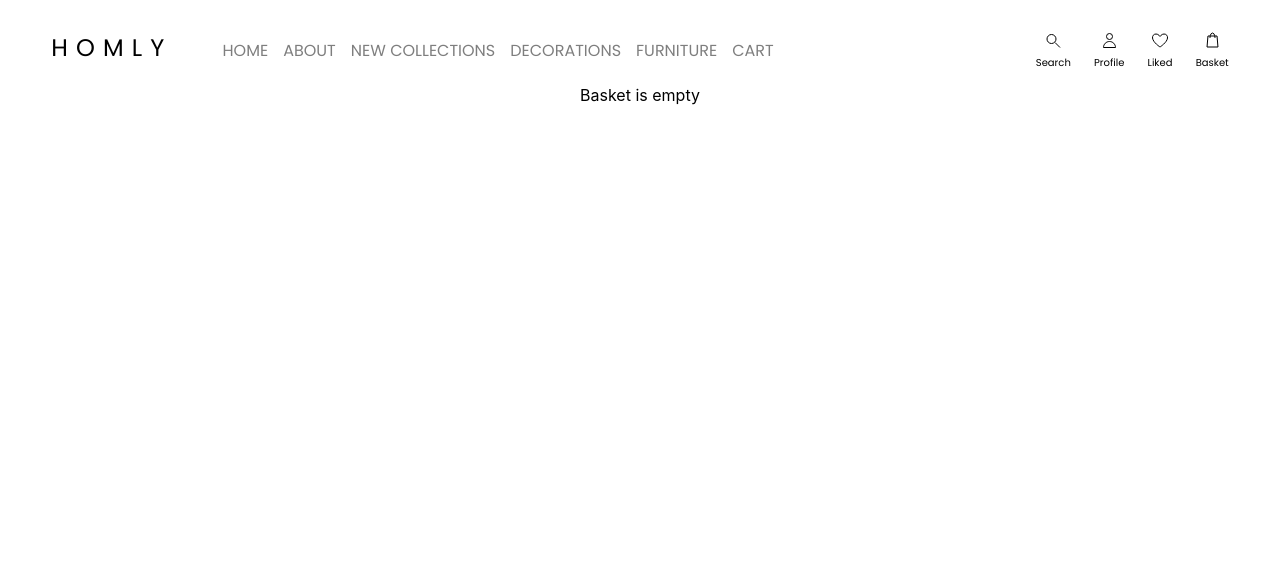
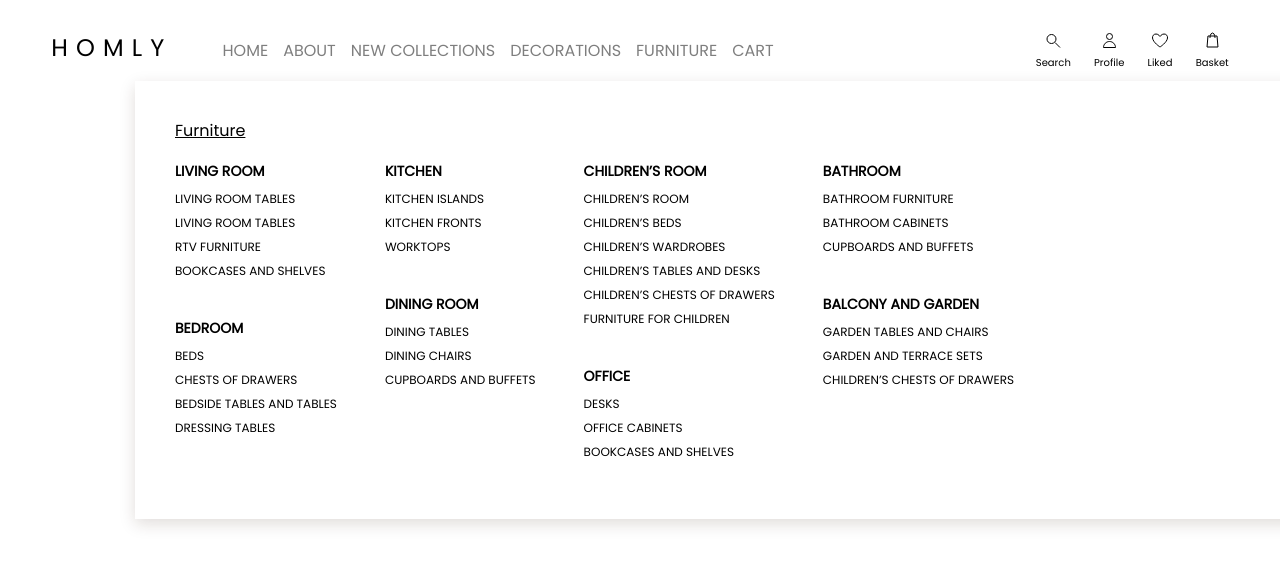
Before and after one commit to miwrona-deloitte/ecommerce, a React (Create React App) app: page /cart in a window 1280 px wide. Shown: the top 566 px of the page. Built offline with nearby package versions, Linux system fonts and the light colour scheme.

Commit message:
continuation styling categories

```diff
--- /dev/null
+++ b/src/components/Categories.module.scss
@@ -0,0 +1,79 @@
+.categories {
+  display: flex;
+  flex-direction: column;
+  align-items: flex-start;
+  padding: 32px 40px;
+  gap: 24px;
+  position: absolute;
+  width: 1170px;
+  height: 374px;
+  left: 135px;
+  top: 81px;
+  background: #ffffff;
+  box-shadow: 0px 5px 15px rgba(52, 30, 13, 0.15);
+
+  .header {
+    display: flex;
+    flex-direction: column;
+    align-items: flex-start;
+    height: 24px;
+    text-decoration: underline;
+  }
+
+  .flyoutMenu {
+    display: flex;
+    flex-direction: row;
+    align-items: flex-start;
+    gap: 48px;
+    width: 841px;
+    flex: none;
+    order: 1;
+    flex-grow: 0;
+    .col {
+      display: flex;
+      flex-direction: column;
+      align-items: flex-start;
+      padding: 0px;
+      gap: 8px;
+      flex: none;
+      order: 0;
+      flex-grow: 0;
+
+      ul {
+        list-style: none;
+        padding-left: 0;
+        margin-top: 0;
+        margin-bottom: 24px;
+      }
+
+      .flyoutMenuTitle {
+        font-family: 'Poppins';
+        font-style: normal;
+        font-weight: 600;
+        font-size: 14px;
+        line-height: 21px;
+        margin: 0;
+        text-align: center;
+        text-transform: uppercase;
+        color: #000000;
+      }
+
+      .flyoutMenuItem {
+        font-family: 'Poppins';
+        font-style: normal;
+        font-weight: 400;
+        font-size: 12px;
+        line-height: 18px;
+        text-transform: uppercase;
+        color: #000000;
+        padding-bottom: 6px;
+      }
+
+      .flyoutMenuTitle:hover,
+      .flyoutMenuItem:hover {
+        text-decoration: underline;
+        cursor: pointer;
+      }
+    }
+  }
+}
--- /dev/null
+++ b/src/components/Categories.tsx
@@ -0,0 +1,76 @@
+import styles from './Categories.module.scss';
+
+declare type categoriesProps = {
+  heading: string;
+};
+
+export const Categories = (props: categoriesProps) => {
+  return (
+    <div className={styles.categories}>
+      <span className={styles.header}>{props.heading}</span>
+      <div className={styles.flyoutMenu}>
+        <div className={styles.col}>
+          <h4 className={styles.flyoutMenuTitle}>Living Room</h4>
+          <ul>
+            <li className={styles.flyoutMenuItem}>Living room tables</li>
+            <li className={styles.flyoutMenuItem}>Living room tables</li>
+            <li className={styles.flyoutMenuItem}>RTV furniture</li>
+            <li className={styles.flyoutMenuItem}>Bookcases and shelves</li>
+          </ul>
+          <h4 className={styles.flyoutMenuTitle}>Bedroom</h4>
+          <ul>
+            <li className={styles.flyoutMenuItem}>Beds</li>
+            <li className={styles.flyoutMenuItem}>Chests of drawers</li>
+            <li className={styles.flyoutMenuItem}>Bedside tables and tables</li>
+            <li className={styles.flyoutMenuItem}>Dressing tables</li>
+          </ul>
+        </div>
+        <div className={styles.col}>
+          <h4 className={styles.flyoutMenuTitle}>Kitchen</h4>
+          <ul>
+            <li className={styles.flyoutMenuItem}>Kitchen islands</li>
+            <li className={styles.flyoutMenuItem}>Kitchen fronts</li>
+            <li className={styles.flyoutMenuItem}>Worktops</li>
+          </ul>
+          <h4 className={styles.flyoutMenuTitle}>Dining room</h4>
+          <ul>
+            <li className={styles.flyoutMenuItem}>Dining tables</li>
+            <li className={styles.flyoutMenuItem}>Dining chairs</li>
+            <li className={styles.flyoutMenuItem}>Cupboards and buffets</li>
+          </ul>
+        </div>
+        <div className={styles.col}>
+          <h4 className={styles.flyoutMenuTitle}>Children’s room</h4>
+          <ul>
+            <li className={styles.flyoutMenuItem}>Children’s room</li>
+            <li className={styles.flyoutMenuItem}>Children’s beds</li>
+            <li className={styles.flyoutMenuItem}>Children’s wardrobes</li>
+            <li className={styles.flyoutMenuItem}>Children’s tables and desks</li>
+            <li className={styles.flyoutMenuItem}>Children’s chests of drawers</li>
+            <li className={styles.flyoutMenuItem}>Furniture for children</li>
+          </ul>
+          <h4 className={styles.flyoutMenuTitle}>Office</h4>
+          <ul>
+            <li className={styles.flyoutMenuItem}>Desks</li>
+            <li className={styles.flyoutMenuItem}>Office cabinets</li>
+            <li className={styles.flyoutMenuItem}>Bookcases and shelves</li>
+          </ul>
+        </div>
+        <div className={styles.col}>
+          <h4 className={styles.flyoutMenuTitle}>Bathroom</h4>
+          <ul>
+            <li className={styles.flyoutMenuItem}>Bathroom furniture</li>
+            <li className={styles.flyoutMenuItem}>bathroom cabinets</li>
+            <li className={styles.flyoutMenuItem}>Cupboards and buffets</li>
+          </ul>
+          <h4 className={styles.flyoutMenuTitle}>Balcony and garden</h4>
+          <ul>
+            <li className={styles.flyoutMenuItem}>Garden tables and chairs</li>
+            <li className={styles.flyoutMenuItem}>Garden and terrace sets</li>
+            <li className={styles.flyoutMenuItem}>Children’s chests of drawers</li>
+          </ul>
+        </div>
+      </div>
+    </div>
+  );
+};
--- a/src/components/Layout/Navbar.tsx
+++ b/src/components/Layout/Navbar.tsx
@@ -6,6 +6,7 @@ import Minicart from '../Minicart';
 import styles from './Navbar.module.scss';
 import useHideMinicart from '../../hooks/useHideMinicart';
 import { ReactNode } from 'react';
+import { Categories } from '../Categories';
 
 const Logo = () => (
   <div className={styles.logo}>
@@ -66,6 +67,7 @@ const Navbar = () => {
         <div className={styles.leftWrapper}>
           <Logo />
           <Menu />
+          <Categories heading='Furniture' />
         </div>
         <Tools showMinicart={showMinicart} setShowMinicart={setShowMinicart} />
       </div>
```
